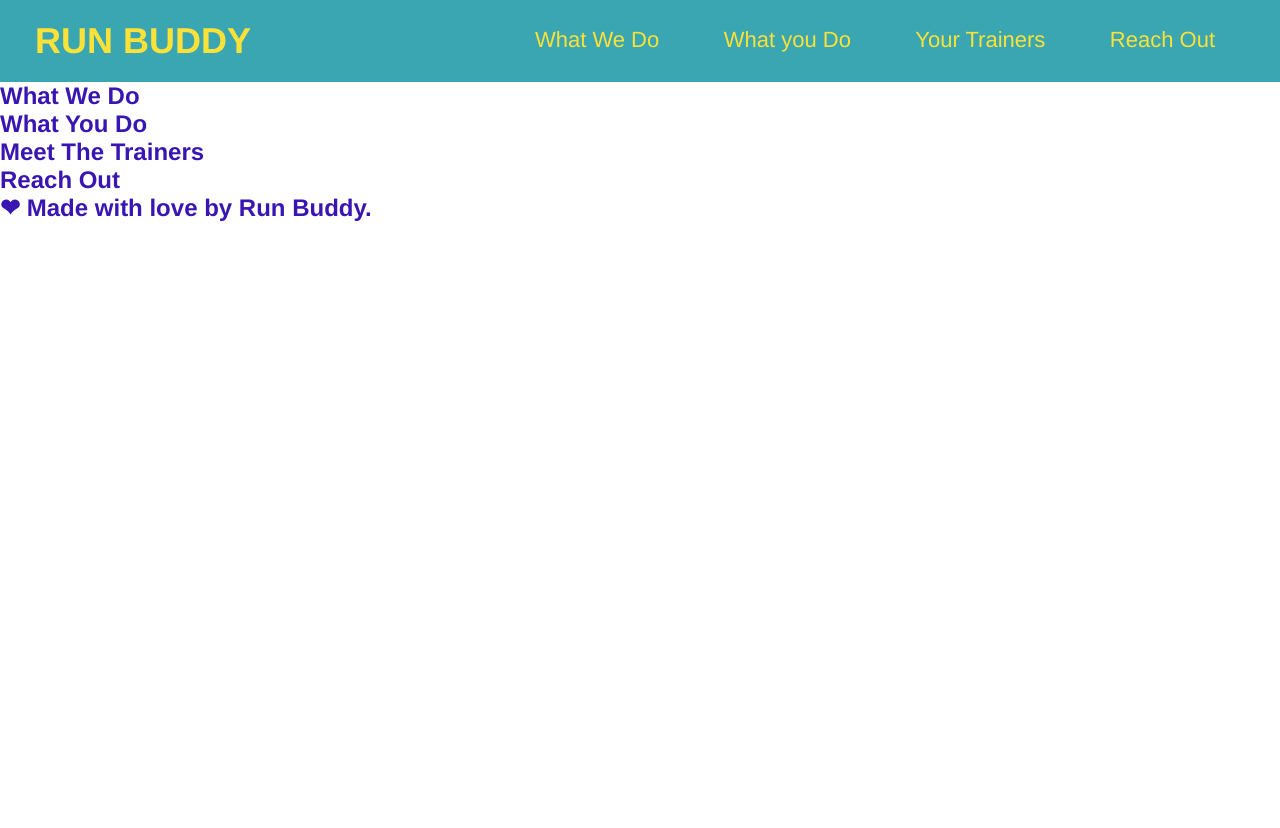
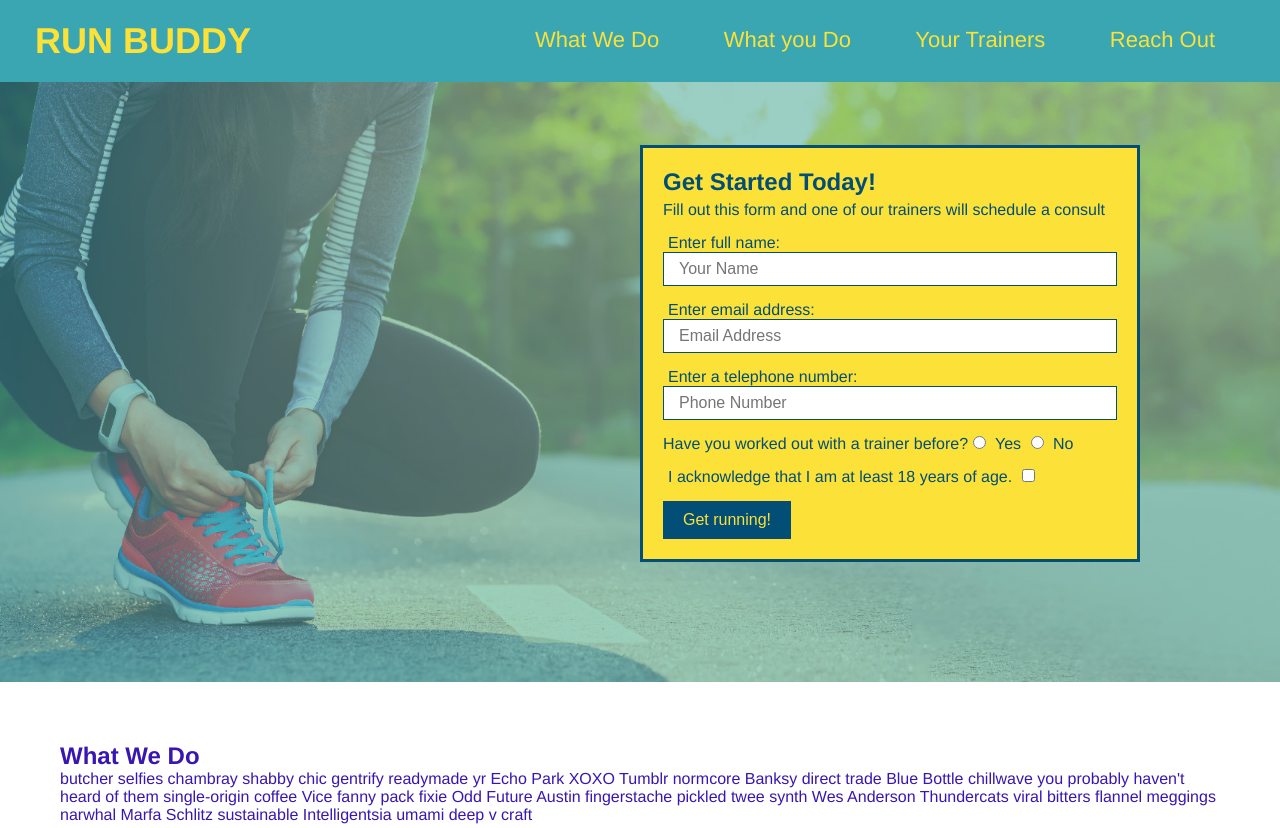
Before and after one commit to lowtiergod/run-buddy, a plain HTML site: page index.html in a window 1280 px wide. Shown: the top 828 px of the page. Before the commit the page ends 800 px from the top, so only its background shows below. Drawn offline with Linux system fonts and the light colour scheme.

Commit message:
added what you do icons

```diff
--- a/assets/css/style.css
+++ b/assets/css/style.css
@@ -1,6 +1,12 @@
 * {
     margin: 0;
     padding: 0;
+}
+
+* {
+    margin: 0;
+    padding: 0;
+    box-sizing: border-box;
 }
 
 body {
@@ -40,3 +46,84 @@ header nav ul li a {
     font-weight: lighter;
     font-size: 22px;
 }
+
+section {
+    padding: 60px;
+}
+
+/* Hero Style Start */
+.hero {
+    background-image: url("../images/hero-bg.jpg");
+    height: 600px;
+    background-size: cover;
+    background-position: center;
+    position: relative;
+}
+
+.hero-form {
+    color: #024e76;
+    background-color: #fce138;
+    padding: 20px;
+    width: 500px;
+    border: solid 3px #024e76;
+    position: absolute;
+    bottom: 120px;
+    right: 140px;
+
+}
+
+.hero-form h3 {
+        font-size: 24px;
+        margin: 0px;
+}
+
+.hero-form label {
+    margin: 0 5px;
+}
+
+.hero-form button {
+    color: #fce138;
+    background-color: #024e76;
+    border: none;
+    padding: 10px 20px;
+    font-size: 16px;
+}
+
+.hero-form p {
+    margin: 5px 0 15px 0;
+}
+
+.form-input {
+    border: 1px solid #024e76;
+    display: block;
+    padding: 7px 15px;
+    font-size: 16px;
+    color: #024e76;
+    width: 100%;
+    margin-bottom: 15px;
+}
+
+/* Hero Style End */
+
+footer {
+    background: #fce138;
+    width: 100%;
+    padding: 40px 35px;
+}
+
+footer h2 {
+    display: inline;
+    color: #024e76;
+    font-size: 30px;
+    margin: 0;
+}
+
+footer div {
+    float: right;
+    line-height: 1.5;
+    text-align: right;
+}
+
+footer a {
+    color: #024e76;
+}
--- a/index.html
+++ b/index.html
@@ -36,18 +36,78 @@
     </header>
 
     <!-- hero/jumbotron -->
-    <section>
+    <section class="hero">
+        <div class="hero-form">
+            <h3>Get Started Today!</h3>
+            <p>Fill out this form and one of our trainers will schedule a consult</p>
+            <!-- Add form element -->
+            <form>
+                <label for="name">Enter full name:</label>
+                <input type="text" placeholder="Your Name" name="name" id="name" class="form-input" />
 
+                <label for="email">Enter email address:</label>
+                <input type="email" placeholder="Email Address" name="email" id="email" class="form-input" />
+
+                <label for="phone">Enter a telephone number:</label>
+                <input type="tel" placeholder="Phone Number" name="phone" id="phone" class="form-input" />
+
+                <p>
+                    Have you worked out with a trainer before?
+                    <input type="radio" name="trainer-confirm" id="trainer-yes" />
+                    <label for="trainer-yes">Yes</label>
+
+                    <input type="radio" name="trainer-confirm" id="trainer-no" />
+                    <label for="trainer-no">No</label>
+                </p>
+
+                <p>
+                    <label for="checkbox">
+                        I acknowledge that I am at least 18 years of age.
+                    </label>
+                    <input type="checkbox" name="age-confirm" id="checkbox" />
+                </p>
+                <button type="submit">
+                    Get running!
+                </button>
+            </form>
+        </div>
     </section>
+    <!-- end hero -->
 
     <!-- "what we do" section -->
-    <section>
+    <section id="what-we-do">
         <h2> What We Do</h2>
+        <p>
+            butcher selfies chambray shabby chic gentrify readymade yr Echo Park XOXO Tumblr normcore Banksy direct trade Blue Bottle chillwave you probably haven't heard of them single-origin coffee Vice fanny pack fixie Odd Future Austin fingerstache pickled twee synth Wes Anderson Thundercats viral bitters flannel meggings narwhal Marfa Schlitz sustainable Intelligentsia umami deep v craft
+        </p>
     </section>
 
     <!-- "what you do" section -->
-    <section>
+    <section id="what-you-do">
         <h2>What You Do</h2>
+
+        <div>
+            <img src="./assets/images/step-1.svg" alt="Step 1">
+            <h3>Step 1: Fill Out the From Above.</h3>
+            <p>You're already here, so why not?</p>
+        </div>
+
+        <div>
+            <img src="./assets/images/step-2.svg" alt="">
+            <h3>Step 2: Consult with One of Our Trainers.</h3>
+            <p>Are you here to build muscle, lose weight, or just feel good?</p>
+        </div>
+
+        <div>
+            <img src="./assets/images/step-4.svg" alt="">
+            <h3>Step 3: Get Running.</h3>
+            <p>Hit the ground running (literally) once your trainer lays out your plan.</p>
+        </div>
+
+        <div>
+            <h3>Step 4: See Results..</h3>
+            <p>Bi-weekly checkins with your trainer will keep you focused</p>
+        </div>
     </section>
 
     <!-- "meet the trainers" section -->
@@ -63,6 +123,10 @@
     <!-- footer -->
     <footer>
         <h2>❤ Made with love by Run Buddy.</h2>
+        <div>
+            <a href="#">Read Our Privacy Policy</a><br />
+            &copy; 2021 Run Buddy, Inc.
+        </div>
     </footer>
 </body>
 </html>
```
Also changed, not shown: assets/images/hero-bg.jpg (added), assets/images/step-1.svg (added), assets/images/step-2.svg (added), assets/images/step-3.svg (added), assets/images/step-4.svg (added).
